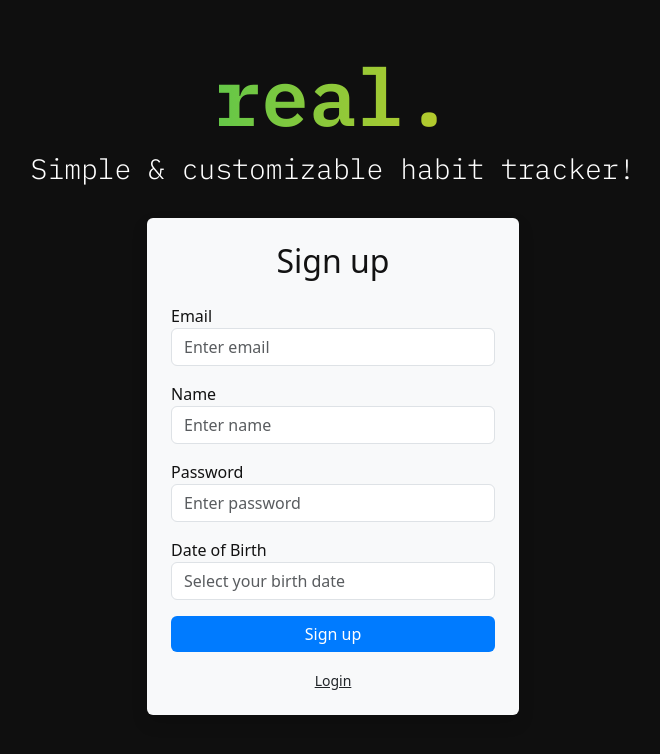
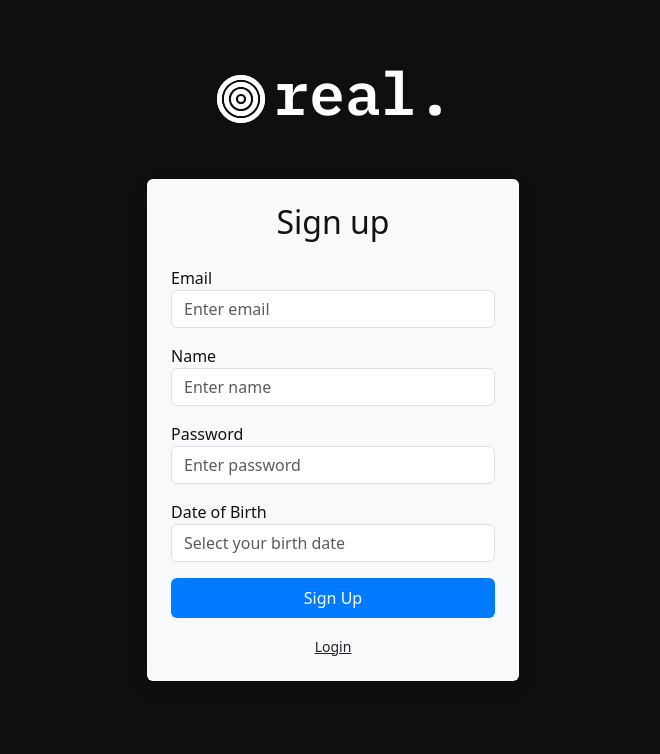
Before and after one commit to hittaLautaro/REAL-habit-tracker, a React (Vite) app in the folder front/: page /auth/register in a window 1280 px wide. Shown: the top 754 px of the page, without its empty margins (307-967 px from the left). Built offline with nearby package versions, Linux system fonts and the light colour scheme; no server answers; a web font is replaced by a local one.

Commit message:
feat: added home button on auth pages and loading states

```diff
--- a/front/src/components/context/AuthContext.jsx
+++ b/front/src/components/context/AuthContext.jsx
@@ -20,17 +20,8 @@ export const AuthProvider = ({ children }) => {
   const isAuthenticated = !!user && !error && !!token;
 
   const login = async (newToken) => {
-    console.log("=== Context login called ===");
-    console.log(
-      "New token:",
-      newToken ? `${newToken.substring(0, 20)}...` : "No token"
-    );
-
-    // Set token in localStorage first
     localStorage.setItem("jwtToken", newToken);
     setToken(newToken);
-
-    console.log("Token set, waiting before refetch...");
   };
 
   const logout = () => {
--- a/front/src/components/hooks/useUser.js
+++ b/front/src/components/hooks/useUser.js
@@ -11,7 +11,6 @@ export const useCurrentUser = (options = {}) => {
   return useQuery({
     queryKey: userKeys.current(token), // Include token in query key
     queryFn: async () => {
-      console.log("Fetching user with token:", token ? "present" : "missing");
       const response = await UserService.getUserSimpleData();
       return response.data;
     },
--- a/front/src/pages/App/Landing/NavBar.jsx
+++ b/front/src/pages/App/Landing/NavBar.jsx
@@ -8,7 +8,7 @@ export default function Navbar() {
     <div className="bg-black p-3 border-b border-neutral-900">
       <div className="flex items-center justify-between mx-auto">
         <NavLink
-          href="/"
+          to="/"
           className="text-decoration-none flex items-center group hover:scale-110 duration-300 ml-3"
         >
           <img src={logo} alt="Real Logo" className="h-8 w-auto " />
--- a/front/src/pages/Auth/Login/page.jsx
+++ b/front/src/pages/Auth/Login/page.jsx
@@ -4,14 +4,17 @@ import { useNavigate } from "react-router-dom";
 import { useAuth } from "../../../components/context/AuthContext";
 import AuthService from "../../../services/authService.js";
 import axiosInstance from "../../../services/axiosInstance.js";
-
+import logo from "../../../assets/logo.svg";
+import { NavLink } from "react-router-dom";
 import "../../../components/Global/styles.css";
+import { Loader2 } from "lucide-react";
 
 const LoginPage = () => {
   const [email, setEmail] = useState("");
   const [password, setPassword] = useState("");
   const [error, setError] = useState("");
   const { login } = useAuth();
+  const [isLoading, setIsLoading] = useState(false);
   const navigate = useNavigate();
 
   async function handleOAuth() {
@@ -20,13 +23,8 @@ const LoginPage = () => {
         "/oauth2/google/authorization-url"
       );
       const url = response.data.authorizationUrl;
-
-      // Redirect user to Google OAuth2 authorization URL
       window.location.href = url;
-    } catch (error) {
-      console.error("Failed to get authorization URL:", error);
-      // You can also show an error message to the user here
-    }
+    } catch (error) {}
   }
 
   const handleSubmit = async (e) => {
@@ -40,74 +38,50 @@ const LoginPage = () => {
     }
 
     try {
-      console.log("=== Starting login process ===");
+      setIsLoading(true);
 
-      // First, login with AuthService
-      console.log("Calling AuthService.login...");
       const response = await AuthService.login({
         email: email,
         password: password,
         time_zone: currentTimeZone,
       });
-
-      console.log("AuthService.login response:", response);
-
       const token =
         response.data?.token || response.data?.accessToken || response.token;
-      console.log(
-        "Extracted token:",
-        token ? `${token.substring(0, 20)}...` : "No token found"
-      );
-
       if (!token) {
         throw new Error("No token received from login response");
       }
 
-      // Wait for context login to complete
-      console.log("Calling context login...");
       await login(token);
-
-      console.log("Login successful, navigating...");
+      setIsLoading(false);
       navigate("/");
     } catch (err) {
-      console.error("=== Login process failed ===");
-      console.error("Error:", err);
-
       if (err.response) {
         const status = err.response.status;
-        console.error("HTTP Error:", status, err.response.data);
-
         if (status === 401) {
           setError("Invalid credentials.");
           return;
+        } else {
+          setError("An error occurred. Please try again later.");
+          return;
         }
-      }
-
-      // Set a more specific error message
-      if (
-        err.message === "No user data returned" ||
-        err.message === "Failed to fetch user data"
-      ) {
-        setError(
-          "Login successful but failed to load user profile. Please refresh the page."
-        );
-      } else {
-        setError("Login failed. Please try again.");
       }
     }
   };
   return (
-    <div className="d-flex flex-column align-items-center justify-content-center">
-      <div className="text-center mb-4 my-5">
-        <h1 className="text-transparent bg-clip-text bg-gradient-to-r from-green-500 to-yellow-400 fs-big mono-600">
-          real.
-        </h1>
-        <h3 className="mono-300 text-white">
-          Simple & customizable habit tracker!
-        </h3>
-      </div>
+    <div className="flex flex-col items-center min-h-screen justify-center gap-4">
+      <NavLink
+        to="/"
+        className="text-decoration-none flex items-center group hover:scale-110 duration-300 ml-3"
+      >
+        <img
+          src={logo}
+          alt="Real Logo"
+          className="h-8 w-auto scale-150 mt-1 mr-2"
+        />
+        <h2 className="ml-2 text-white font-bold text-6xl mono-600 ">real.</h2>
+      </NavLink>
       <div
-        className="container d-flex justify-content-center align-items-center"
+        className="container flex justify-content-center align-items-center mb-7"
         style={{ minHeight: "calc(100vh - 450px)" }}
       >
         <div
@@ -201,7 +175,7 @@ const LoginPage = () => {
             <div className="d-grid gap-2">
               <button
                 type="submit"
-                className="btn btn-dark btn-md "
+                className="btn btn-dark btn-md justify-items-center py-2"
                 style={{
                   backgroundColor: "#007bff",
                   border: "none",
@@ -209,7 +183,11 @@ const LoginPage = () => {
                   marginBottom: "10px",
                 }}
               >
-                Login
+                {isLoading ? (
+                  <Loader2 className="animate-spin my-1" size={16} />
+                ) : (
+                  "Login"
+                )}
               </button>
               <button
                 type="button"
--- a/front/src/pages/Auth/Signup/page.jsx
+++ b/front/src/pages/Auth/Signup/page.jsx
@@ -3,6 +3,9 @@ import AuthService from "../../../services/authService.js";
 import { useNavigate, useNavigation } from "react-router-dom";
 import DatePicker from "react-datepicker";
 import "react-datepicker/dist/react-datepicker.css";
+import logo from "../../../assets/logo.svg";
+import { NavLink } from "react-router-dom";
+import { Loader, Loader2 } from "lucide-react";
 
 import "bootstrap";
 import "bootstrap/dist/css/bootstrap.min.css";
@@ -10,6 +13,7 @@ import "../../../components/Global/styles.css";
 
 const RegisterPage = () => {
   const [email, setEmail] = useState("");
+  const [isLoading, setIsLoading] = useState(false);
   const [password, setPassword] = useState("");
   const [dateOfBirth, setDateOfBirth] = useState("");
   const [name, setName] = useState("");
@@ -25,6 +29,7 @@ const RegisterPage = () => {
       return;
     }
 
+    setIsLoading(true);
     AuthService.register({
       email: email,
       password: password,
@@ -33,8 +38,10 @@ const RegisterPage = () => {
       timeZone: Intl.DateTimeFormat().resolvedOptions().timeZone,
     })
       .then((response) => {
+        setIsLoading(false);
+
         if (response.status === 200) {
-          navigate("/");
+          navigate("/auth/login");
         }
 
         setEmail("");
@@ -43,6 +50,7 @@ const RegisterPage = () => {
         setName("");
       })
       .catch((err) => {
+        setIsLoading(false);
         if (err.response) {
           setError("Signup failed. Please try again.");
         } else {
@@ -52,17 +60,20 @@ const RegisterPage = () => {
   };
 
   return (
-    <div className="d-flex flex-column align-items-center justify-content-center">
-      <div className="text-center mb-4 my-5">
-        <h1 className="text-transparent bg-clip-text bg-gradient-to-r from-green-500 to-yellow-400 fs-big mono-600">
-          real.
-        </h1>
-        <h3 className="mono-300 text-white">
-          Simple & customizable habit tracker!
-        </h3>
-      </div>
+    <div className="flex flex-col items-center min-h-screen justify-center gap-5">
+      <NavLink
+        to="/"
+        className="text-decoration-none flex items-center group hover:scale-110 duration-300 ml-3"
+      >
+        <img
+          src={logo}
+          alt="Real Logo"
+          className="h-8 w-auto scale-150 mt-1 mr-2"
+        />
+        <h2 className="ml-2 text-white font-bold text-6xl mono-600 ">real.</h2>
+      </NavLink>
       <div
-        className="container d-flex justify-content-center align-items-center"
+        className="container d-flex justify-content-center align-items-center mb-14"
         style={{ minHeight: "calc(100vh - 450px)" }}
       >
         <div
@@ -138,7 +149,7 @@ const RegisterPage = () => {
             <div className="d-grid gap-2">
               <button
                 type="submit"
-                className="btn btn-dark btn-md "
+                className="btn btn-dark btn-md justify-items-center py-2"
                 style={{
                   backgroundColor: "#007bff",
                   border: "none",
@@ -146,7 +157,11 @@ const RegisterPage = () => {
                   marginBottom: "10px",
                 }}
               >
-                Sign up
+                {isLoading ? (
+                  <Loader2 className="animate-spin my-1" size={16} />
+                ) : (
+                  "Sign Up"
+                )}
               </button>
               <button
                 type="button"
--- a/front/src/services/userService.js
+++ b/front/src/services/userService.js
@@ -3,26 +3,9 @@ import axiosInstance from "../services/axiosInstance.js";
 const UserService = {
   getUserSimpleData: async () => {
     try {
-      console.log("=== UserService.getUserSimpleData called ===");
-
-      // Check if token exists before making request
-      const token = localStorage.getItem("jwtToken");
-      console.log(
-        "Token in localStorage:",
-        token ? `${token.substring(0, 20)}...` : "No token"
-      );
-
-      console.log("Making request to /users/");
       const response = await axiosInstance.get("/users/");
-
-      console.log("UserService response:", response.status, response.data);
       return response;
     } catch (error) {
-      console.error("=== UserService.getUserSimpleData ERROR ===");
-      console.error("Error status:", error.response?.status);
-      console.error("Error data:", error.response?.data);
-      console.error("Error message:", error.message);
-      console.error("Full error:", error);
       throw error;
     }
   },
```
Also changed, not shown: front/src/pages/Auth/ChangePassword/page.jsx (+5 -126 lines), front/src/services/axiosInstance.js (+0 -9 lines).
